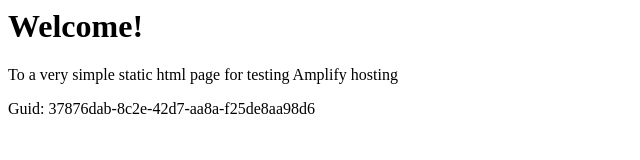
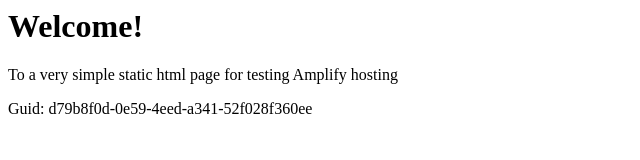
Before and after one commit to aws-aemilia-sin/Github-PR-Commit-Integration-Test-DoNotTouch-Gith-BKMSSQOA-v1-preprod-ap-southeast-1, a website: page src/index.html in a window 1280 px wide. Shown: the full height of the page, 0-640 px from the left. Drawn offline with Linux system fonts and the light colour scheme.

Commit message:
commit from integ tests

```diff
--- a/src/index.html
+++ b/src/index.html
@@ -12,6 +12,6 @@
 <body>
     <h1>Welcome!</h1>
     <p>To a very simple static html page for testing Amplify hosting</p>
-    <p>Guid: 37876dab-8c2e-42d7-aa8a-f25de8aa98d6</p></body>
+    <p>Guid: d79b8f0d-0e59-4eed-a341-52f028f360ee</p></body>
 
 </html>
```
